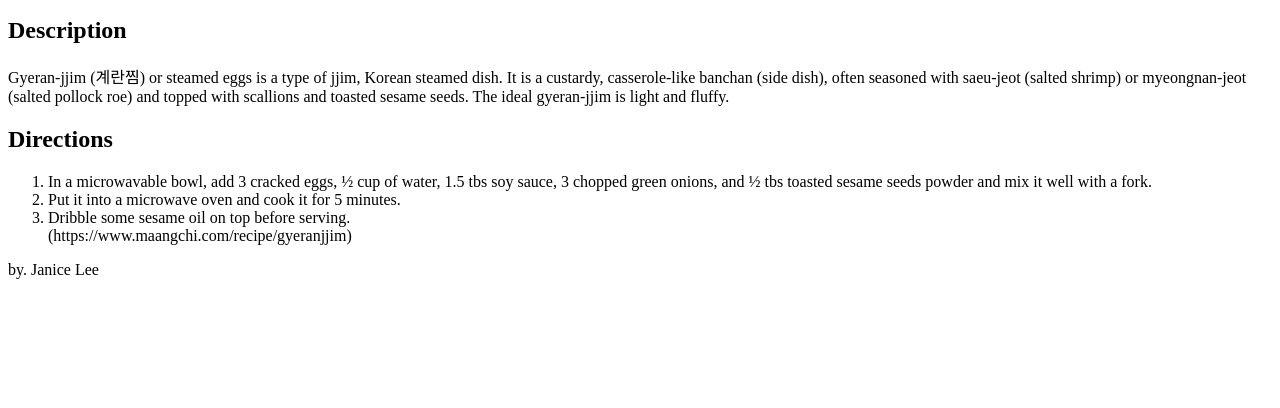
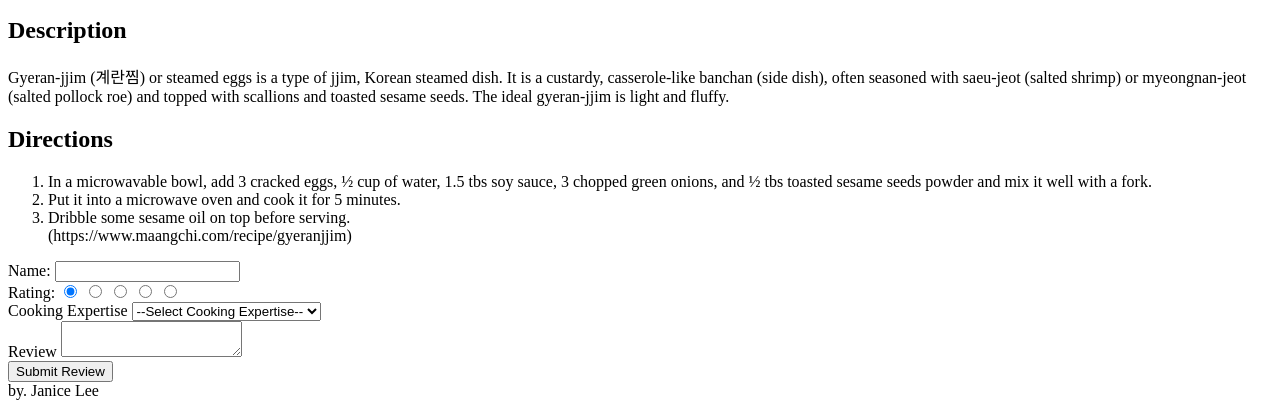
Before and after one commit to JaniceYR/janiceyr.github.io, a plain HTML site: page index.html in a window 1280 px wide. Shown: the part 1002-1410 px from the top of the page. Before the commit the page ends 1289 px from the top, so only its background shows below. Drawn offline with Linux system fonts and the light colour scheme.

Commit message:
Add rating secting

```diff
--- a/index.html
+++ b/index.html
@@ -46,6 +46,48 @@
         (https://www.maangchi.com/recipe/gyeranjjim)
       </ol>
     </section>
+
+
+    <section>
+      <form action="/review" method="post">
+        <label for="name">Name:
+        <input id="name" type="text" name="name"></label>
+
+        <br>
+
+        <label for="rating">Rating:
+          <input type="radio" name="rating" value = '1' checked>
+          <input type="radio" name="rating" value = '2'>
+          <input type="radio" name="rating" value = '3'>
+          <input type="radio" name="rating" value = '4'>
+          <input type="radio" name="rating" value = '5'>
+        </label>
+
+        <br>
+
+        <label for="cooking_expertise">Cooking Expertise
+          <select name="cooking_expertise"> <!--Supplement an id here instead of using 'name'-->
+            <option value="--Select Cooking Expertise--" disabled= "true" selected="true">--Select Cooking Expertise--</option>
+            <option value="Sometimes Cook" >Sometimes Cook</option>
+            <option value="Cook Everyday" >Cook Everyday</option>
+            <option value="Cooking is a Hobby" >Cooking is a Hobby</option>
+            <option value="Professional Chef" >Professional Chef</option>
+          </select>
+        </label>
+
+        <br>
+
+        <label>Review
+          <textarea name="review"></textarea>
+        </label>
+
+        <br>
+
+        <input type="submit" value="Submit Review">
+
+      </form>
+    </section>
+
     <footer> by. Janice Lee  </footer>
   </body>
 </html>
```
